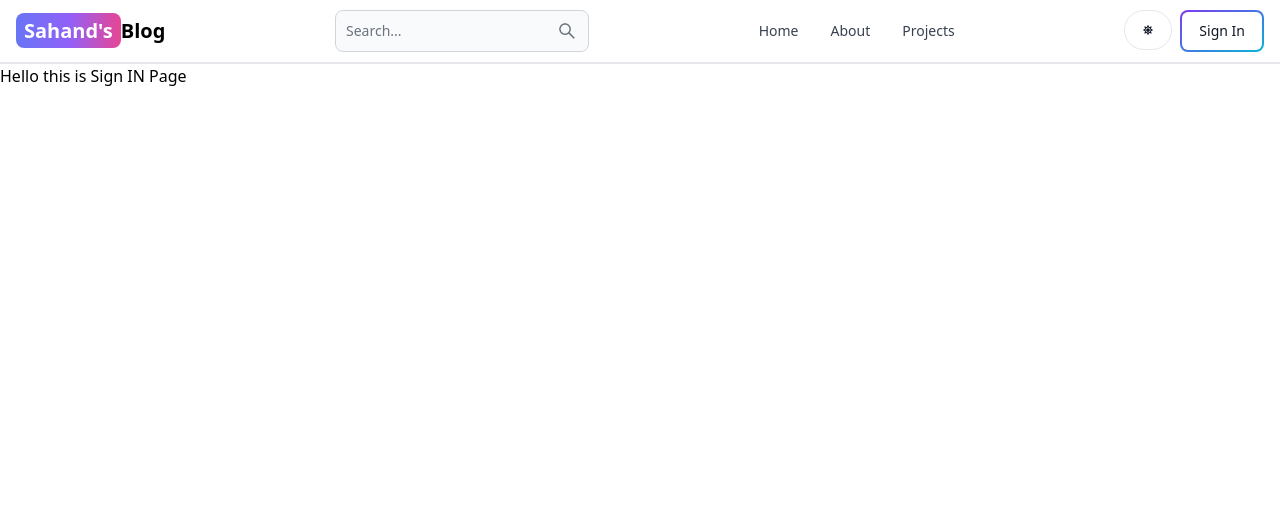
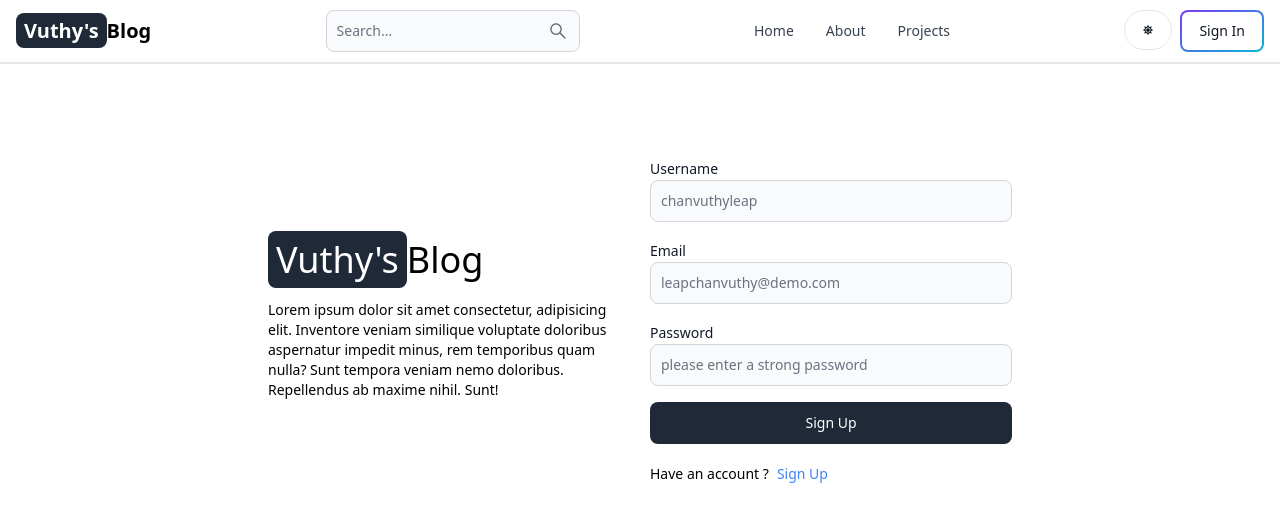
Before and after one commit to Leap-Chanvuthy/mern-blog-with-oauth, a React (Vite) app in the folder frontend/: page /sign-in in a window 1280 px wide. Shown: the top 522 px of the page. Built offline with nearby package versions, Linux system fonts and the light colour scheme.

Commit message:
complete sign up page ui

```diff
--- a/frontend/src/components/header.jsx
+++ b/frontend/src/components/header.jsx
@@ -12,8 +12,8 @@ const Header = () => {
         to="/"
         className="self-center whitespace-nowrap text-sm sm:text-xl font-semibold dark:text-white"
       >
-        <span className="px-2 py-1 bg-gradient-to-r from-indigo-500 via-purple-500 to-pink-500 rounded-lg text-white">
-          Sahand's
+        <span className="px-2 py-1 bg-gray-800 via-purple-500 to-pink-500 rounded-lg text-white">
+          Vuthy's
         </span>
         Blog
       </Link>
--- a/frontend/src/pages/SignIn.jsx
+++ b/frontend/src/pages/SignIn.jsx
@@ -1,7 +1,58 @@
+import { Link } from "react-router-dom";
+import { Label , TextInput , Button } from "flowbite-react";
+
 const SignIn = () => {
     return (
-        <div>
-            <h6>Hello this is Sign IN Page</h6>
+        <div className="min-h-screen mt-20">
+            <div className="flex p-3 max-w-3xl mx-auto flex-col md:flex-row md:items-center gap-5">
+                {/* left */}
+                <div className="flex-1">
+                <Link
+                    to="/"
+                    className="whitespace-nowrapfont-semibold dark:text-white text-4xl"
+                >
+                    <span className="px-2 py-1 bg-gray-800 to-pink-500 rounded-lg text-white">
+                    Vuthy's
+                    </span>
+                    Blog
+                </Link>
+                <p className="text-sm mt-5">Lorem ipsum dolor sit amet consectetur, adipisicing elit. Inventore veniam similique voluptate doloribus aspernatur impedit minus, rem temporibus quam nulla? Sunt tempora veniam nemo doloribus. Repellendus ab maxime nihil. Sunt!</p>
+                </div>
+                {/* right */}
+                <div className="flex-1">
+                    <form className="flex flex-col gap-4">
+                        <div>
+                            <Label value="Username" />
+                            <TextInput
+                                placeholder="chanvuthyleap"
+                                type="text"
+                                id="username"
+                            />
+                        </div>
+                        <div>
+                            <Label value="Email" />
+                            <TextInput
+                                placeholder="leapchanvuthy@demo.com"
+                                type="email"
+                                id="email"
+                            />
+                        </div>
+                        <div>
+                            <Label value="Password" />
+                            <TextInput
+                                placeholder="please enter a strong password"
+                                type="text"
+                                id="password"
+                            />
+                        </div>
+                        <Button className="bg-gray-800"  type="submit" >Sign Up</Button>
+                    </form>
+                    <div className="flex gap-2 text-sm mt-5">
+                        <span>Have an account ?</span>
+                        <Link to='/sign-up' className="text-blue-500">Sign Up</Link>
+                    </div>
+                </div>
+            </div>
         </div>
      );
 }
```
